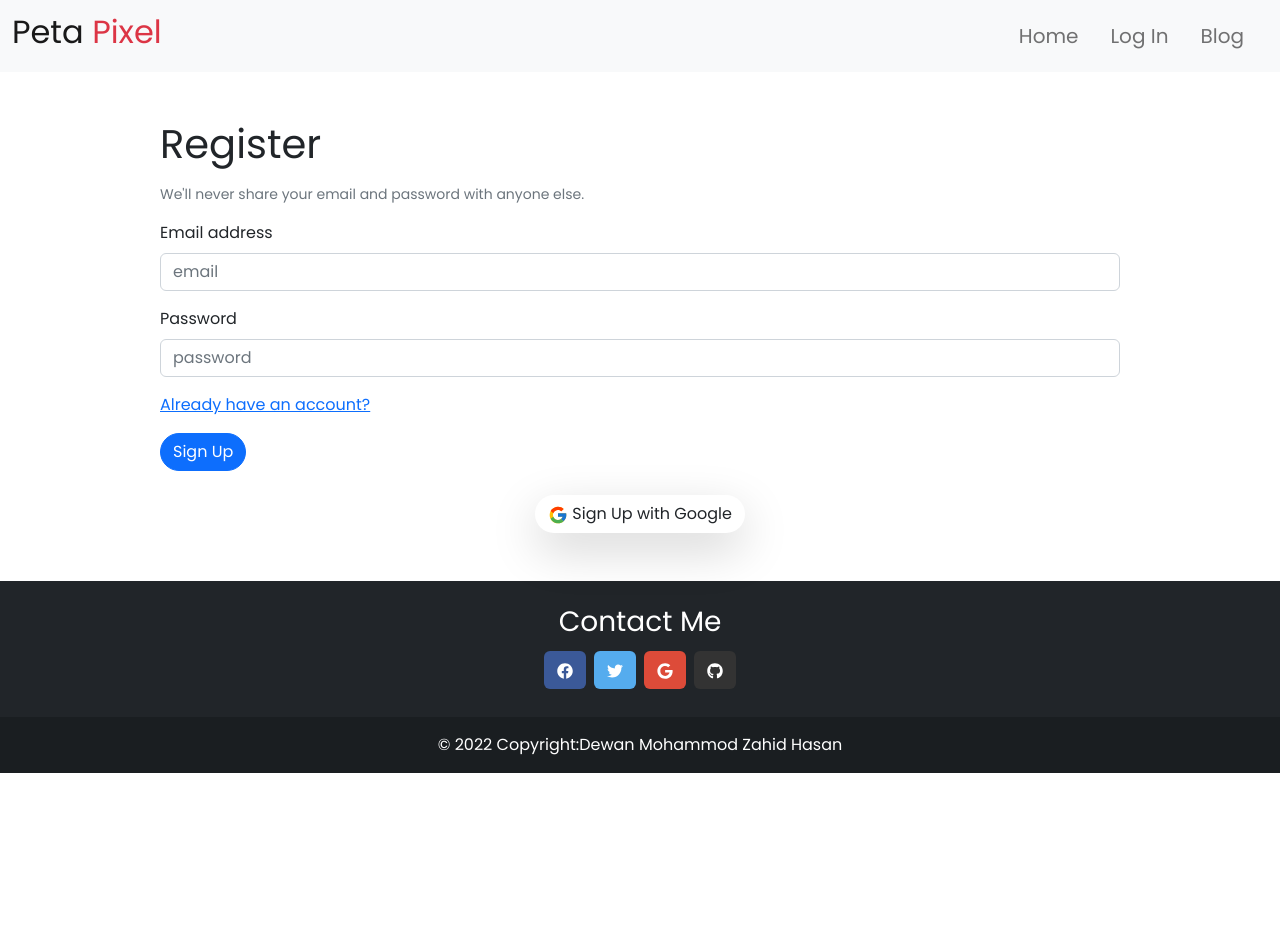
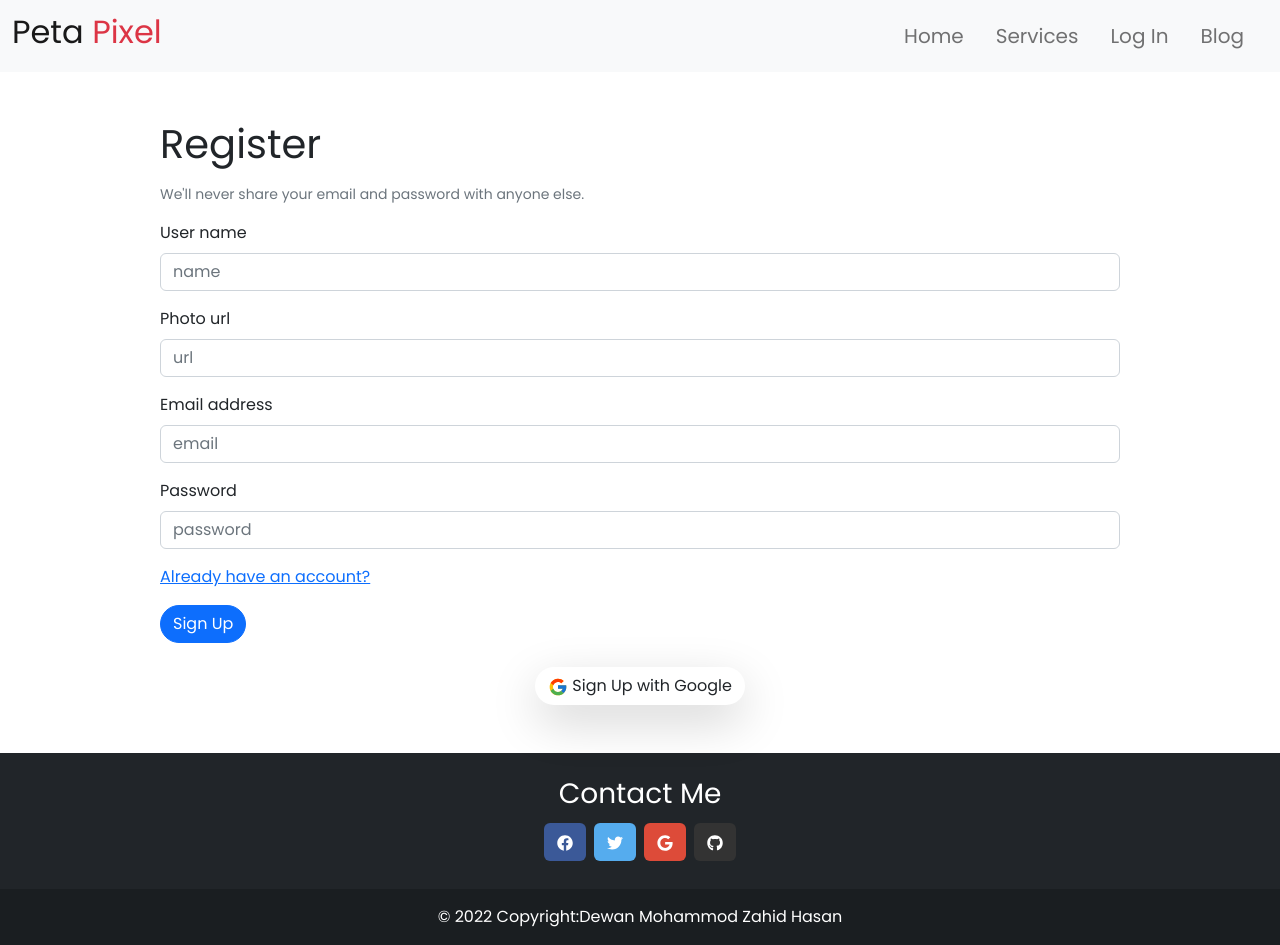
Before and after one commit to zahid4523114/Service-review-client-side, a React (Create React App) app: page /register in a window 1280 px wide. Before the commit the page ends 800 px from the top, so only its background shows below. Built offline with nearby package versions, Linux system fonts and the light colour scheme; no server answers.

Commit message:
add-service-section-updated-with-alert

```diff
--- a/package.json
+++ b/package.json
@@ -15,6 +15,8 @@
     "react-photo-view": "^1.2.2",
     "react-router-dom": "^6.4.3",
     "react-scripts": "5.0.1",
+    "react-toastify": "^9.1.1",
+    "sweetalert": "^2.1.2",
     "web-vitals": "^2.1.4"
   },
   "scripts": {
--- /dev/null
+++ b/src/components/addService/AddService.js
@@ -0,0 +1,107 @@
+import React from "react";
+import { Link } from "react-router-dom";
+import swal from "sweetalert";
+
+const AddService = () => {
+  const alertForData = () => {
+    swal("Good job!", "Data post into database!", "success");
+  };
+  const addService = (event) => {
+    event.preventDefault();
+    const form = event.target;
+    const photo = form.photo.value;
+    const title = form.title.value;
+    const description = form.description.value;
+    const price = form.price.value;
+
+    const serviceData = {
+      serviceTitle: title,
+      serviceThumb: photo,
+      servicePrice: price,
+      serviceDes: description,
+    };
+
+    //post to db
+    fetch(`http://localhost:5000/photographs`, {
+      method: "POST",
+      headers: {
+        "Content-Type": "application/json",
+      },
+      body: JSON.stringify(serviceData),
+    })
+      .then((res) => res.json())
+      .then((data) => {
+        if (data.acknowledged) {
+          alertForData();
+        }
+        form.reset();
+        console.log(data);
+      });
+  };
+  return (
+    <form onSubmit={addService} className="w-75 mx-auto my-5">
+      <h1 className="my-3">Add your service</h1>
+      <div className="mb-3 mt-3">
+        <label for="exampleInputEmail1" class="form-label">
+          Photo url
+        </label>
+        <input
+          required
+          type="text"
+          placeholder="url"
+          name="photo"
+          class="form-control"
+          id="exampleInputEmail1"
+          aria-describedby="emailHelp"
+        />
+      </div>
+      <div className="mb-3 mt-3">
+        <label for="exampleInputEmail1" class="form-label">
+          Service Description
+        </label>
+        <input
+          required
+          type="text"
+          placeholder="description"
+          name="description"
+          class="form-control"
+          id="exampleInputEmail1"
+          aria-describedby="emailHelp"
+        />
+      </div>
+      <div className="mb-3 mt-3">
+        <label for="exampleInputEmail1" class="form-label">
+          Service title
+        </label>
+        <input
+          required
+          type="text"
+          placeholder="title"
+          name="title"
+          class="form-control"
+          id="exampleInputEmail1"
+          aria-describedby="emailHelp"
+        />
+      </div>
+      <div className="mb-3 mt-3">
+        <label for="exampleInputEmail1" class="form-label">
+          Service Price
+        </label>
+        <input
+          required
+          type="number"
+          placeholder="price"
+          name="price"
+          class="form-control"
+          id="exampleInputEmail1"
+          aria-describedby="emailHelp"
+        />
+      </div>
+      <button type="submit" class="btn btn-primary rounded-5">
+        Add service
+      </button>
+    </form>
+  );
+};
+
+export default AddService;
--- a/src/components/contexts/AuthProvider.js
+++ b/src/components/contexts/AuthProvider.js
@@ -8,6 +8,7 @@ import {
   signInWithEmailAndPassword,
   signInWithPopup,
   signOut,
+  updateProfile,
 } from "firebase/auth";
 
 export const AuthContext = createContext();
@@ -31,6 +32,10 @@ const AuthProvider = ({ children }) => {
   const signWithGmail = () => {
     return signInWithPopup(auth, provider);
   };
+  //update user
+  const updateUser = (displayName, photoURL) => {
+    return updateProfile(auth.currentUser, { displayName, photoURL });
+  };
   //logout user
   const userLogOut = () => {
     setLoader(true);
@@ -53,6 +58,7 @@ const AuthProvider = ({ children }) => {
     user,
     loader,
     signWithGmail,
+    updateUser,
   };
 
   return (
--- a/src/components/header/Header.js
+++ b/src/components/header/Header.js
@@ -30,7 +30,6 @@ const Header = () => {
         >
           <ul className="navbar-nav">
             <li className="nav-item me-lg-3">
-              {" "}
               <Link
                 to="/home"
                 className="nav-link  fs-5 "
@@ -38,6 +37,16 @@ const Header = () => {
                 href="#"
               >
                 Home
+              </Link>
+            </li>
+            <li className="nav-item me-lg-3">
+              <Link
+                to="/services"
+                className="nav-link  fs-5 "
+                aria-current="page"
+                href="#"
+              >
+                Services
               </Link>
             </li>
             {user?.email || user?.uid ? (
@@ -48,7 +57,7 @@ const Header = () => {
                   </Link>
                 </li>
                 <li className="nav-item me-lg-3">
-                  <Link className="nav-link  fs-5" href="#">
+                  <Link to="/addService" className="nav-link  fs-5" href="#">
                     Add Service
                   </Link>
                 </li>
--- a/src/components/register/Register.js
+++ b/src/components/register/Register.js
@@ -4,13 +4,15 @@ import { FcGoogle } from "react-icons/fc";
 import { AuthContext } from "../contexts/AuthProvider";
 
 const Register = () => {
-  const { userRegister, signWithGmail } = useContext(AuthContext);
+  const { userRegister, signWithGmail, updateUser } = useContext(AuthContext);
   const [error, setError] = useState("");
   console.log(userRegister);
   const handleRegister = (event) => {
     event.preventDefault();
     const form = event.target;
     const email = form.email.value;
+    const photo = form.photo.value;
+    const name = form.name.value;
     const password = form.password.value;
     console.log(email, password);
     //register
@@ -18,6 +20,7 @@ const Register = () => {
       .then((result) => {
         const user = result.user;
         form.reset();
+        profileUpdate(name, photo);
         console.log(user);
       })
       .catch((err) => {
@@ -25,11 +28,48 @@ const Register = () => {
         console.log(err.message);
       });
   };
+  const profileUpdate = (name, photo) => {
+    updateUser(name, photo)
+      .then((res) => {
+        console.log(res);
+      })
+      .catch((err) => {
+        console.log(err);
+      });
+  };
   return (
     <form onSubmit={handleRegister} className="w-75 mx-auto my-5">
       <h1 className="my-3">Register</h1>
       <div id="emailHelp" class="form-text">
         We'll never share your email and password with anyone else.
+      </div>
+      <div className="mb-3 mt-3">
+        <label for="exampleInputEmail1" class="form-label">
+          User name
+        </label>
+        <input
+          required
+          type="text"
+          placeholder="name"
+          name="name"
+          class="form-control"
+          id="exampleInputEmail1"
+          aria-describedby="emailHelp"
+        />
+      </div>
+      <div className="mb-3 mt-3">
+        <label for="exampleInputEmail1" class="form-label">
+          Photo url
+        </label>
+        <input
+          required
+          type="text"
+          placeholder="url"
+          name="photo"
+          class="form-control"
+          id="exampleInputEmail1"
+          aria-describedby="emailHelp"
+        />
       </div>
       <div className="mb-3 mt-3">
         <label for="exampleInputEmail1" class="form-label">
@@ -45,6 +85,7 @@ const Register = () => {
           aria-describedby="emailHelp"
         />
       </div>
+
       <div className="mb-3">
         <label for="exampleInputPassword1" class="form-label">
           Password
--- a/src/components/routes/Routes.js
+++ b/src/components/routes/Routes.js
@@ -1,5 +1,6 @@
 import { createBrowserRouter } from "react-router-dom";
 import Main from "../../layout/Main";
+import AddService from "../addService/AddService";
 import Blog from "../blog/Blog";
 import Home from "../home/Home";
 import Login from "../login/Login";
@@ -43,6 +44,10 @@ export const router = createBrowserRouter([
         path: "/blog",
         element: <Blog></Blog>,
       },
+      {
+        path: "/addService",
+        element: <AddService></AddService>,
+      },
     ],
   },
 ]);
```
Also changed, not shown: 1 other file (tests, documents, lock files or other folders).
